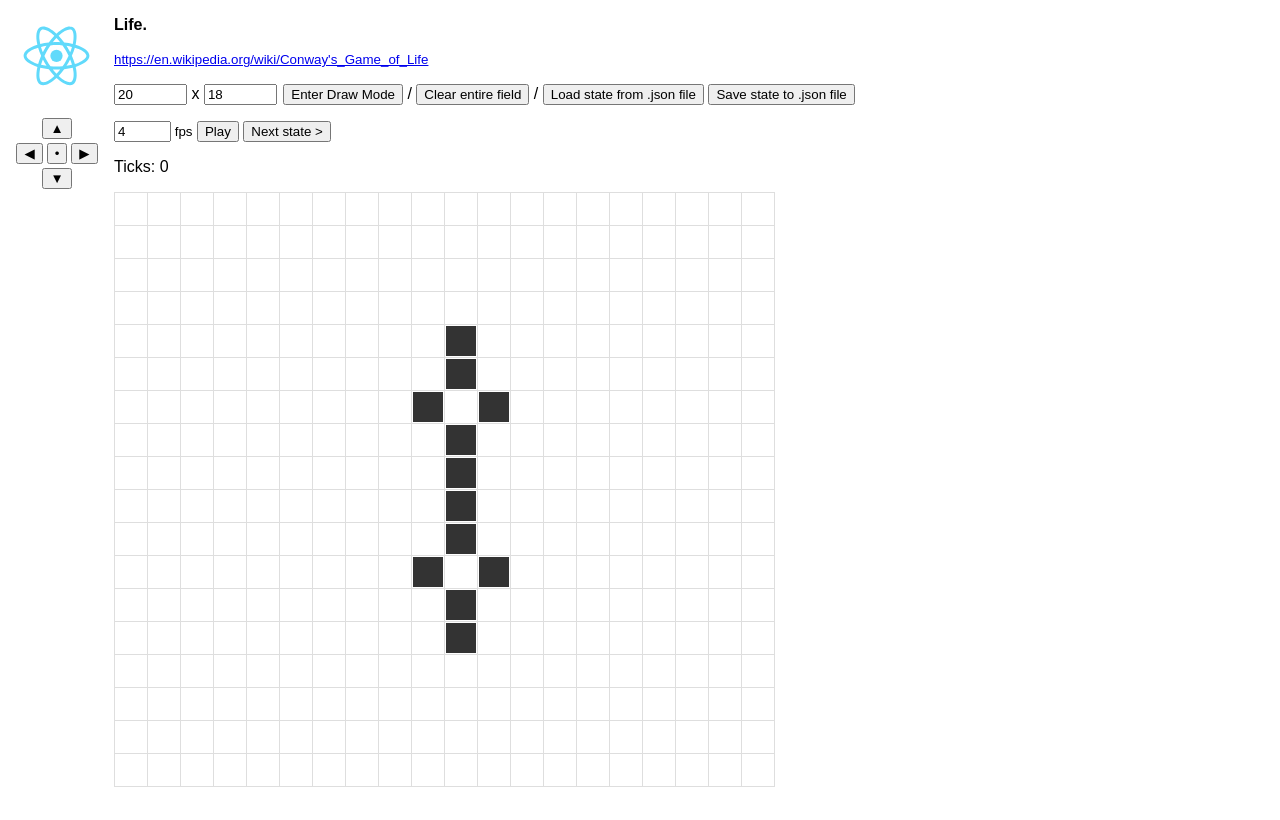
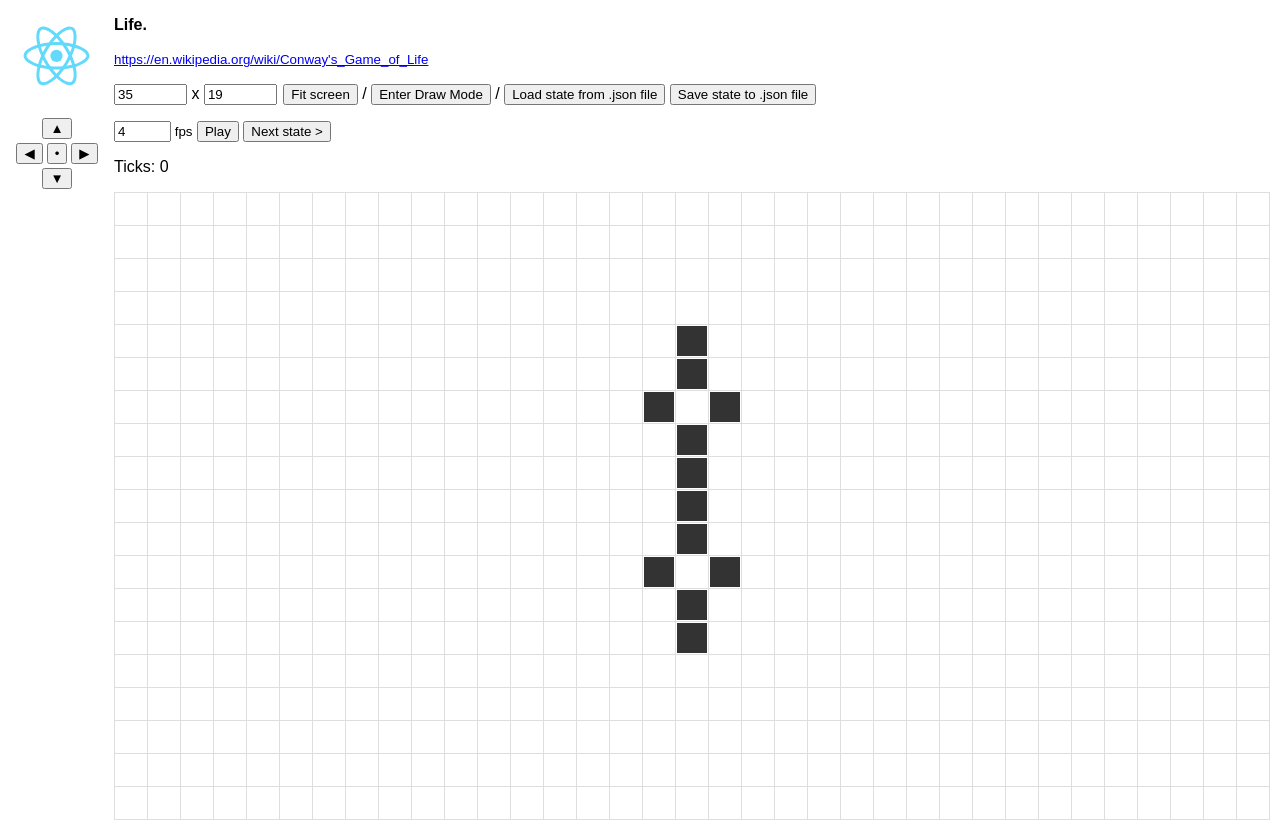
Before and after one commit to gromin/Life, a React (Create React App) app: page / in a window 1280 px wide. Built offline with nearby package versions, Linux system fonts and the light colour scheme; the HTML template or start-up script is replaced by a standard one.

Commit message:
Add 'Fit screen' button

```diff
--- a/src/App.css
+++ b/src/App.css
@@ -1,5 +1,5 @@
 .App {
-  margin: 1em 0 1em 114px;
+  margin: 1em 0 0 114px;
 }
 
 .App-logo {
--- a/src/App.tsx
+++ b/src/App.tsx
@@ -60,9 +60,9 @@ class App extends React.Component {
   }
 
   componentDidMount() {
+    this.handleFitScreen()
+    this.updateTimeout = window.setTimeout(this.updateField, 1)
     this.processTimerTick()
-    clearTimeout(this.updateTimeout)
-    this.updateTimeout = window.setTimeout(this.updateField, 1)
   }
 
   componentDidUpdate(nextProps: {}, nextState: AppState) {
@@ -137,6 +137,20 @@ class App extends React.Component {
       this.fileOutput.click()
       this.fileOutput.href = '#'
     }
+  }
+
+  handleFitScreen = () => {
+    const domTable = this.domField && this.domField.domTable
+
+    if (!domTable) {
+      return
+    }
+
+    const tableBounds = domTable.getBoundingClientRect()
+    const width = Math.floor((window.outerWidth - tableBounds.left * 2) / 30)
+    const height = Math.floor((window.innerHeight - tableBounds.top) / 30 - 1)
+
+    this.setState({fieldWidth: Math.max(1, Math.min(100, width)), fieldHeight: Math.max(1, Math.min(100, height))})
   }
 
   handlePanCenter = () => {
@@ -319,10 +333,14 @@ class App extends React.Component {
 
     return (
       <span style={{margin: '0 0.4em'}}>
+        <button onClick={this.handleFitScreen}>Fit screen</button>
+        &nbsp;/&nbsp;
         <button onClick={this.toggleDrawMode}>{this.state.drawing ? 'Exit Draw Mode' : 'Enter Draw Mode'}</button>
-        <span style={{display: this.state.drawing ? 'none' : 'inline'}}>
+        <span style={{display: this.state.drawing ? 'inline' : 'none'}}>
           &nbsp;/&nbsp;
           <button onClick={this.handleClearClick}>Clear entire field</button>
+        </span>
+        <span style={{display: this.state.drawing ? 'none' : 'inline'}}>
           &nbsp;/&nbsp;
           <button onClick={this.handleLoadClick}>Load state from .json file</button>
           <input
```
